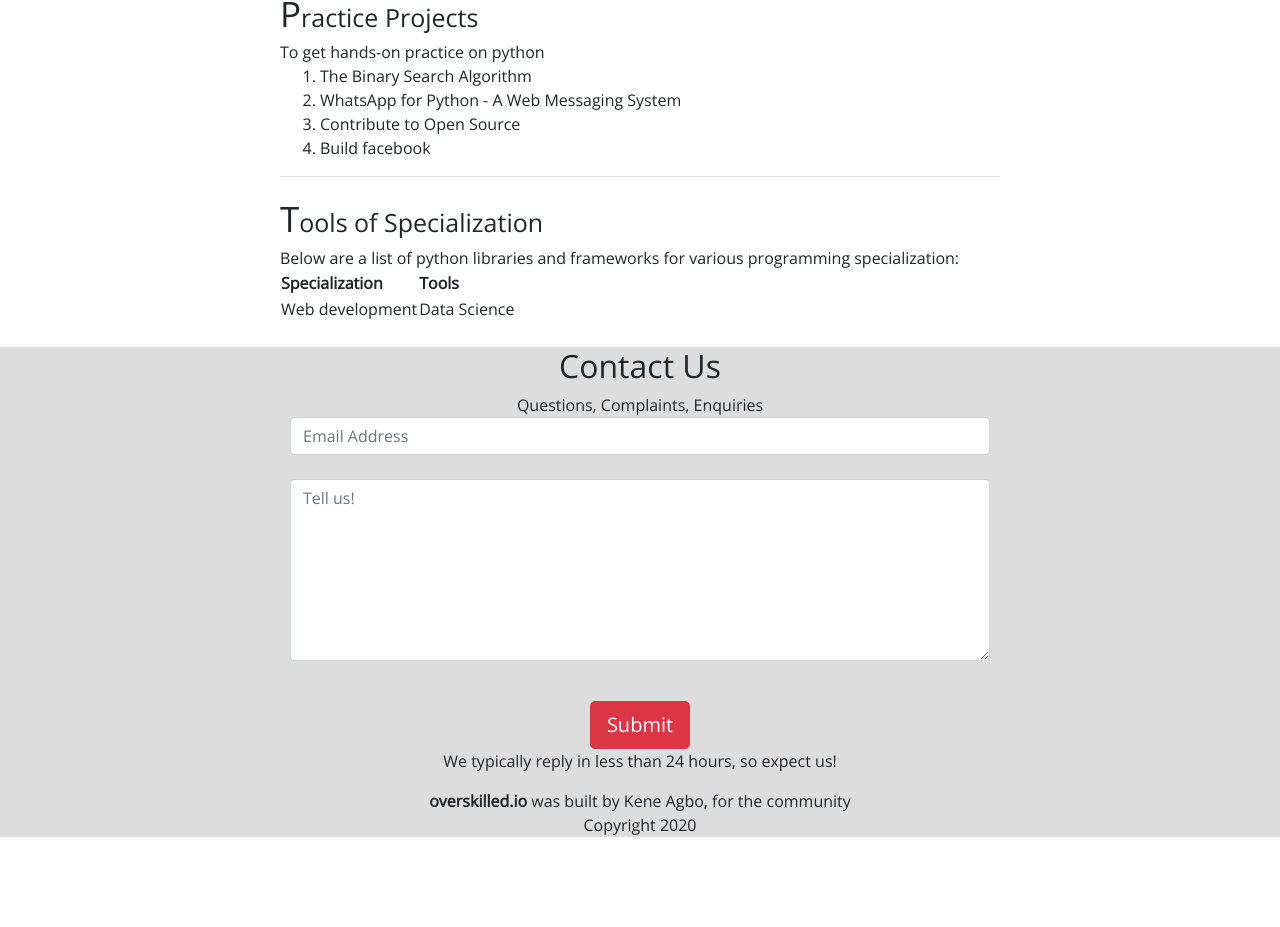
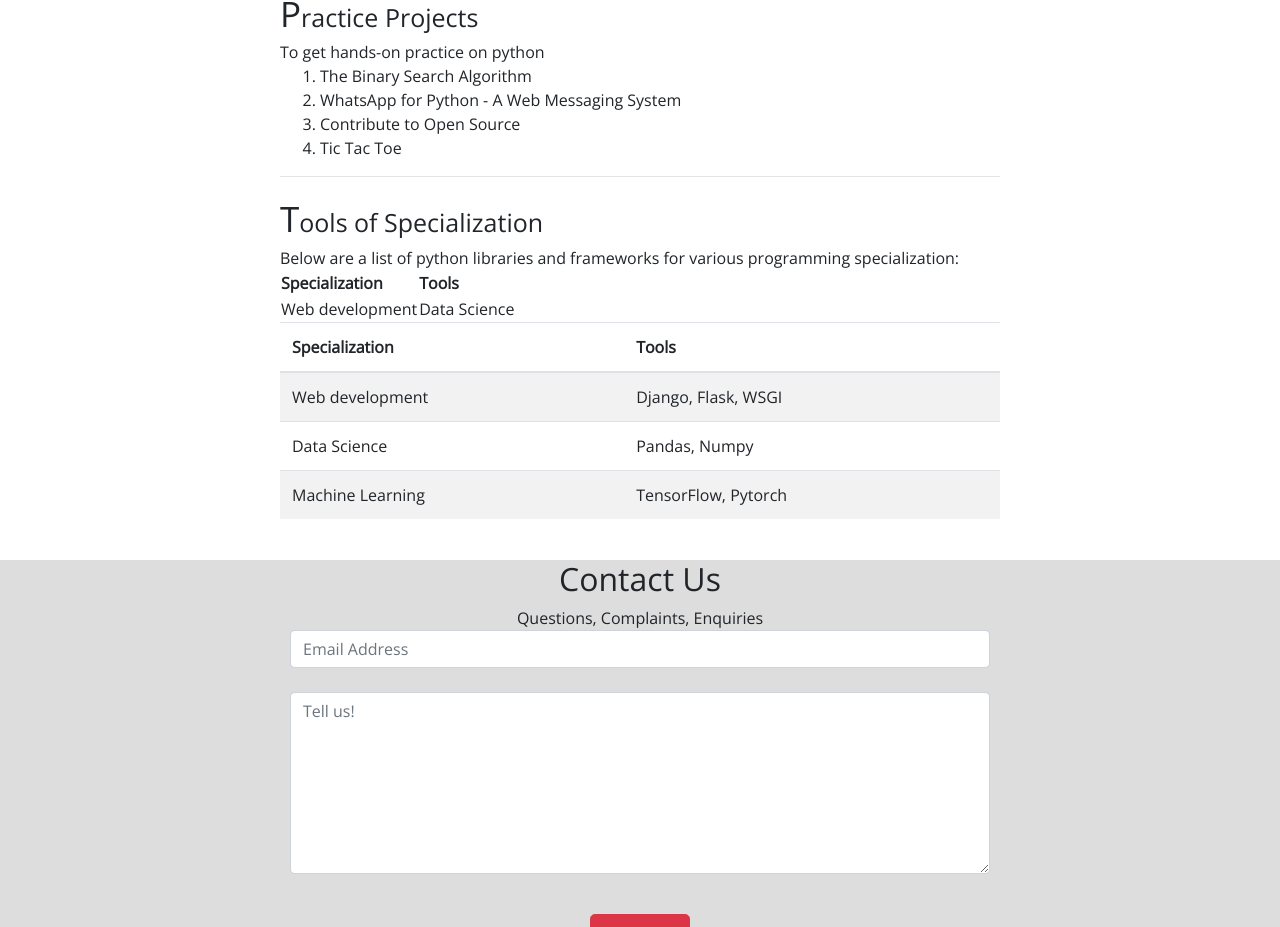
Before and after one commit to Xceptions/overskilled, a Vue app in the folder overskilledfrontend/: page /howto in a window 1280 px wide. Shown: the part 779-1706 px from the top of the page. Before the commit the page ends 1616 px from the top, so only its background shows below. Built offline with nearby package versions, Linux system fonts and the light colour scheme; no server answers.

Commit message:
did stuff stuff

```diff
--- a/overskilledfrontend/src/views/HowTo.vue
+++ b/overskilledfrontend/src/views/HowTo.vue
@@ -15,7 +15,7 @@
       <li>The Binary Search Algorithm</li>
       <li>WhatsApp for Python - A Web Messaging System</li>
       <li>Contribute to Open Source</li>
-      <li>Build facebook</li>
+      <li>Tic Tac Toe</li>
     </ol>
     <hr>
     <div class='howtoheader'>Tools of Specialization</div>
@@ -28,7 +28,8 @@
         <td>Data Science</td>
       </tr>
     </table>
-    <div v-for = "howto in howtos" :key="howto.ace_comp">
+    <b-table striped hover :items="items"></b-table>
+    <!-- <div v-for = "howto in howtos" :key="howto.ace_comp">
       <h3> Ace Competitions </h3>
       <p class='story'>{{ howto['ace_comp'] }}</p>
       <h3> Helpful Resources </h3>
@@ -39,7 +40,7 @@
       <h3> Helpful Resources </h3>
       <p class='story'>{{ howto['get_proj_res'] }}</p>
       <br>
-    </div>
+    </div> -->
   </div>
 </template>
 
@@ -48,12 +49,11 @@ export default {
   name: 'HowTo',
   data () {
     return {
-      competitions_story: 'Lorem Ipsum is simply dummy text of the printing and typesetting industry. Lorem Ipsum has been the industry\'s standard dummy text ever since the 1500s, when an unknown printer took a galley of type and scrambled it to make a type specimen book. It has survived not only five centuries, but also the leap into electronic typesetting, remaining essentially unchanged. It was popularised in the 1960s with the release of Letraset sheets containing Lorem Ipsum passages, and more recently with desktop publishing software like Aldus PageMaker including versions of Lorem Ipsum.',
-      projects_story: 'Lorem Ipsum is simply dummy text of the printing and typesetting industry. Lorem Ipsum has been the industry\'s standard dummy text ever since the 1500s, when an unknown printer took a galley of type and scrambled it to make a type specimen book. It has survived not only five centuries, but also the leap into electronic typesetting, remaining essentially unchanged. It was popularised in the 1960s with the release of Letraset sheets containing Lorem Ipsum passages, and more recently with desktop publishing software like Aldus PageMaker including versions of Lorem Ipsum.',
-      jobs_story: 'Lorem Ipsum is simply dummy text of the printing and typesetting industry. Lorem Ipsum has been the industry\'s standard dummy text ever since the 1500s, when an unknown printer took a galley of type and scrambled it to make a type specimen book. It has survived not only five centuries, but also the leap into electronic typesetting, remaining essentially unchanged. It was popularised in the 1960s with the release of Letraset sheets containing Lorem Ipsum passages, and more recently with desktop publishing software like Aldus PageMaker including versions of Lorem Ipsum.',
-      competitions_links: ['http://www.sawa.com', 'www.adfaodj.com', 'www.afoihfaoj.com'],
-      projects_links: ['www.sawa.com', 'www.adfaodj.com', 'www.afoihfaoj.com'],
-      jobs_links: ['www.sawa.com', 'www.adfaodj.com', 'www.afoihfaoj.com']
+      items: [
+        { Specialization: "Web development", Tools: "Django, Flask, WSGI" },
+        { Specialization: "Data Science", Tools: "Pandas, Numpy" },
+        { Specialization: "Machine Learning", Tools: "TensorFlow, Pytorch" },
+      ]
     }
   },
   computed: {
```
